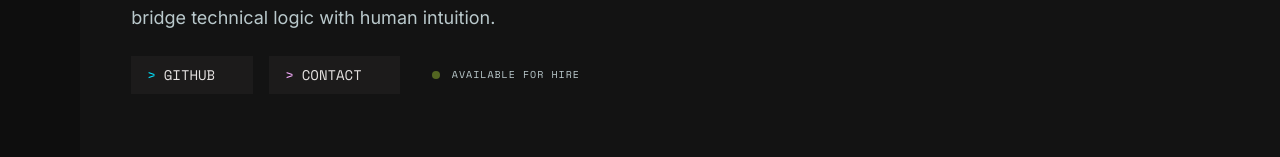
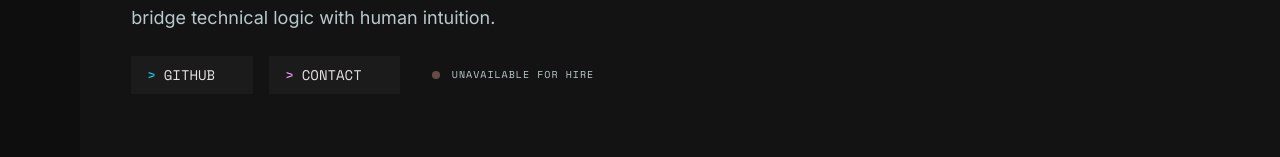
Before and after one commit to kkulebaev/kkulebaev.dev, a Vue app: page / in a window 1280 px wide. Shown: the part 524-681 px from the top of the page. Built offline with nearby package versions, Linux system fonts and the light colour scheme.

Commit message:
feat: add availability status

```diff
--- a/src/App.vue
+++ b/src/App.vue
@@ -8,6 +8,7 @@ import ProjectsSection from './components/ProjectsSection.vue'
 import Sysbar from './components/Sysbar.vue'
 
 import {
+  availableForHire,
   connectionFacts,
   contactRows,
   navLinks,
@@ -26,7 +27,7 @@ import {
     <AppSiderail :meta="shellMeta" :links="sideLinks" />
 
     <main class="page">
-      <HeroSection />
+      <HeroSection :available="availableForHire" />
       <ProjectsSection :projects="projects" :accents="projectCardAccents" />
       <div id="experience" class="anchor" aria-hidden="true"></div>
       <LabsSection :groups="stackGroups" />
--- a/src/components/HeroSection.vue
+++ b/src/components/HeroSection.vue
@@ -22,11 +22,17 @@
           <span>CONTACT</span>
           <span class="material-symbols-outlined hero-link__icon">mail</span>
         </a>
-        <div class="availability">
+        <div class="availability" :class="{ 'availability--unavailable': !available }">
           <span class="availability__dot"></span>
-          <span>Available for hire</span>
+          <span>{{ available ? 'Available for hire' : 'Unavailable for hire' }}</span>
         </div>
       </div>
     </div>
   </section>
 </template>
+
+<script setup lang="ts">
+defineProps<{
+  available: boolean
+}>()
+</script>
--- a/src/content/portfolio.ts
+++ b/src/content/portfolio.ts
@@ -64,6 +64,10 @@ export type SysbarItem = {
   value: string
   accent?: 'lime' | 'white'
 }
+
+// ── Availability ──
+
+export const availableForHire = false
 
 // ── Shell ──
 
--- a/src/styles/sections.css
+++ b/src/styles/sections.css
@@ -118,6 +118,10 @@
   background: var(--color-tertiary);
   border-radius: var(--radius-full);
   animation: pulse 1.3s step-end infinite;
+}
+
+.availability--unavailable .availability__dot {
+  background: var(--color-error);
 }
 
 /* ── Projects ── */
```
